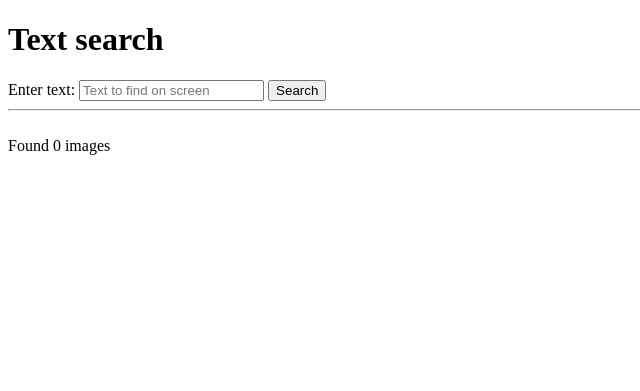
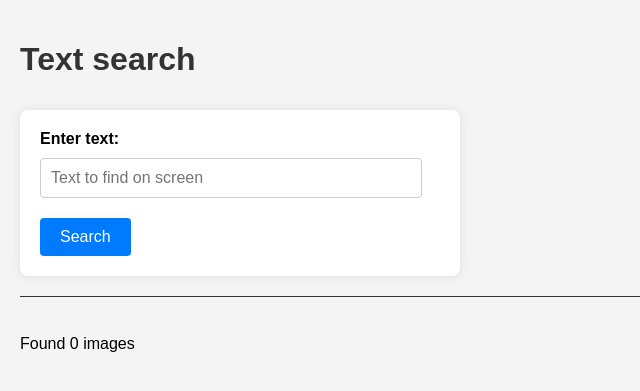
Before and after one commit to grdddj/figma_ui, a FastAPI app: page /text in a window 1280 px wide. Shown: the top 391 px of the page, without its empty margins (0-640 px from the left). Run offline with FastAPI, Linux system fonts and the light colour scheme.

Commit message:
add basic CSS styles

```diff
--- /dev/null
+++ b/static/styles.css
@@ -0,0 +1,104 @@
+body {
+    font-family: 'Arial', sans-serif;
+    background-color: #f4f4f4;
+    margin: 0;
+    padding: 20px;
+}
+
+h1 {
+    color: #333;
+    padding-bottom: 10px;
+}
+
+h3 {
+    color: #555;
+    margin-top: 20px;
+}
+
+a {
+    text-decoration: none;
+    color: #007BFF;
+    display: block;
+    margin: 5px 0;
+}
+
+a:hover {
+    text-decoration: underline;
+}
+
+table {
+    width: 100%;
+    border-collapse: collapse;
+    background-color: #fff;
+    margin-top: 20px;
+}
+
+table,
+th,
+td {
+    border: 1px solid #ddd;
+}
+
+th,
+td {
+    padding: 10px;
+    text-align: left;
+}
+
+th {
+    background-color: #f2f2f2;
+}
+
+tr:nth-child(even) {
+    background-color: #f5f5f5;
+}
+
+img {
+    border-radius: 5px;
+    box-shadow: 2px 2px 5px rgba(0, 0, 0, 0.1);
+}
+
+hr {
+    border: 0;
+    height: 1px;
+    background: #333;
+    margin: 20px 0;
+}
+
+form {
+    background-color: #fff;
+    padding: 20px;
+    border-radius: 8px;
+    box-shadow: 0 0 10px rgba(0, 0, 0, 0.1);
+    max-width: 400px;
+}
+
+label {
+    font-weight: bold;
+    display: block;
+    margin-bottom: 10px;
+}
+
+input[type="text"] {
+    width: 90%;
+    padding: 10px;
+    border: 1px solid #ccc;
+    border-radius: 4px;
+    margin-bottom: 20px;
+    font-size: 16px;
+}
+
+button {
+    background-color: #007BFF;
+    color: #fff;
+    padding: 10px 20px;
+    border: none;
+    border-radius: 4px;
+    font-size: 16px;
+    cursor: pointer;
+    transition: background-color 0.3s;
+}
+
+button:hover {
+    background-color: #0056b3;
+}
--- a/templates/all_screens.html
+++ b/templates/all_screens.html
@@ -3,6 +3,7 @@
 
 <head>
     <title>{{ flow_name }} Images</title>
+    <link rel="stylesheet" type="text/css" href="/static/styles.css">
 </head>
 
 <body>
--- a/templates/index.html
+++ b/templates/index.html
@@ -3,6 +3,7 @@
 
 <head>
     <title>UI flows</title>
+    <link rel="stylesheet" type="text/css" href="/static/styles.css">
 </head>
 
 <body>
@@ -13,8 +14,9 @@
         <button type="submit">Search</button>
     </form>
     <hr>
+    <h1>All screens</h1>
     <a href="./all_screens">
-        <h1>All screens</h1>
+        <button>See all screens</button>
     </a>
     <hr>
     <h1>Flows</h1>
--- a/templates/subdir.html
+++ b/templates/subdir.html
@@ -3,6 +3,7 @@
 
 <head>
     <title>{{ flow_name }} Images</title>
+    <link rel="stylesheet" type="text/css" href="/static/styles.css">
 </head>
 
 <body>
--- a/templates/text_search.html
+++ b/templates/text_search.html
@@ -3,6 +3,7 @@
 
 <head>
     <title>Text search</title>
+    <link rel="stylesheet" type="text/css" href="/static/styles.css">
 </head>
 
 <body>
```
Also changed, not shown: 1 other file.
